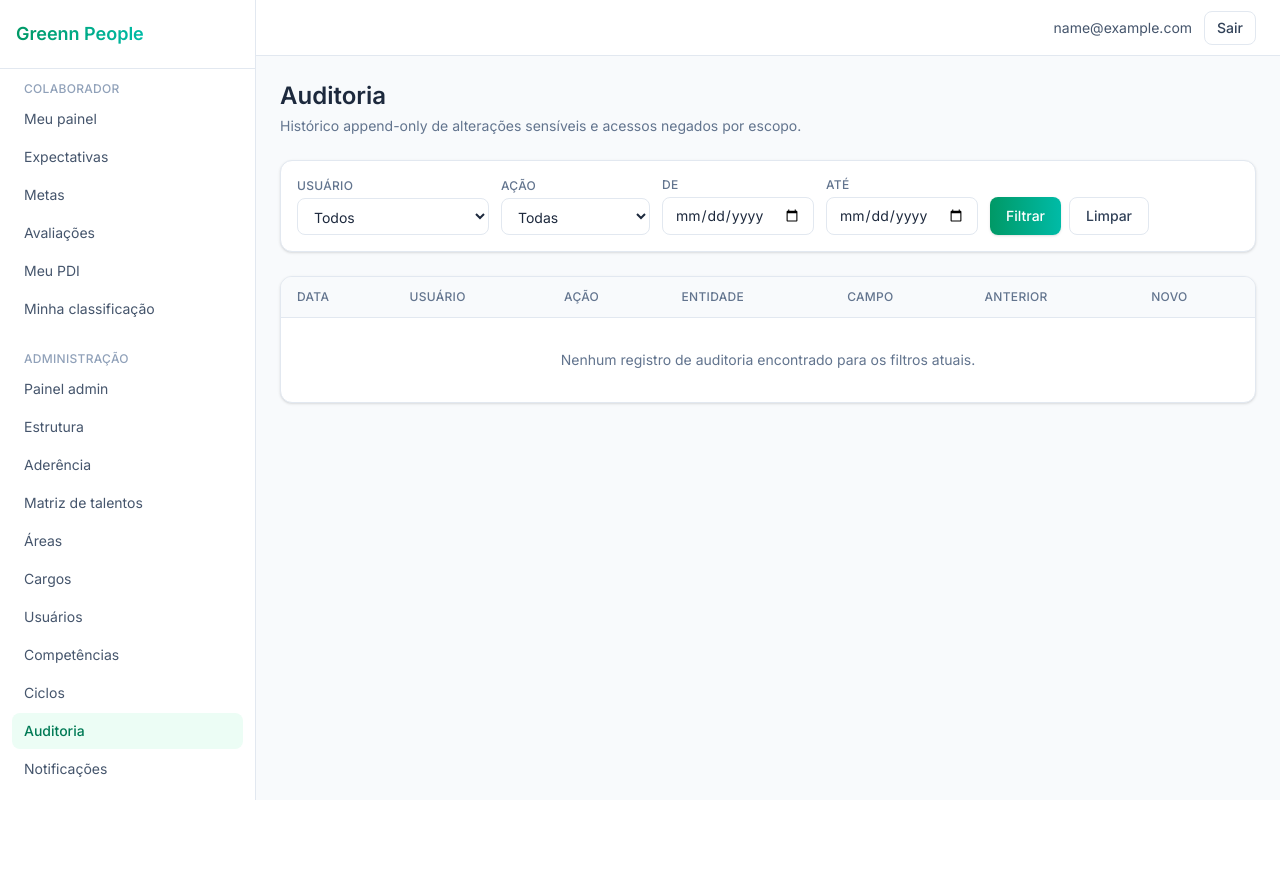
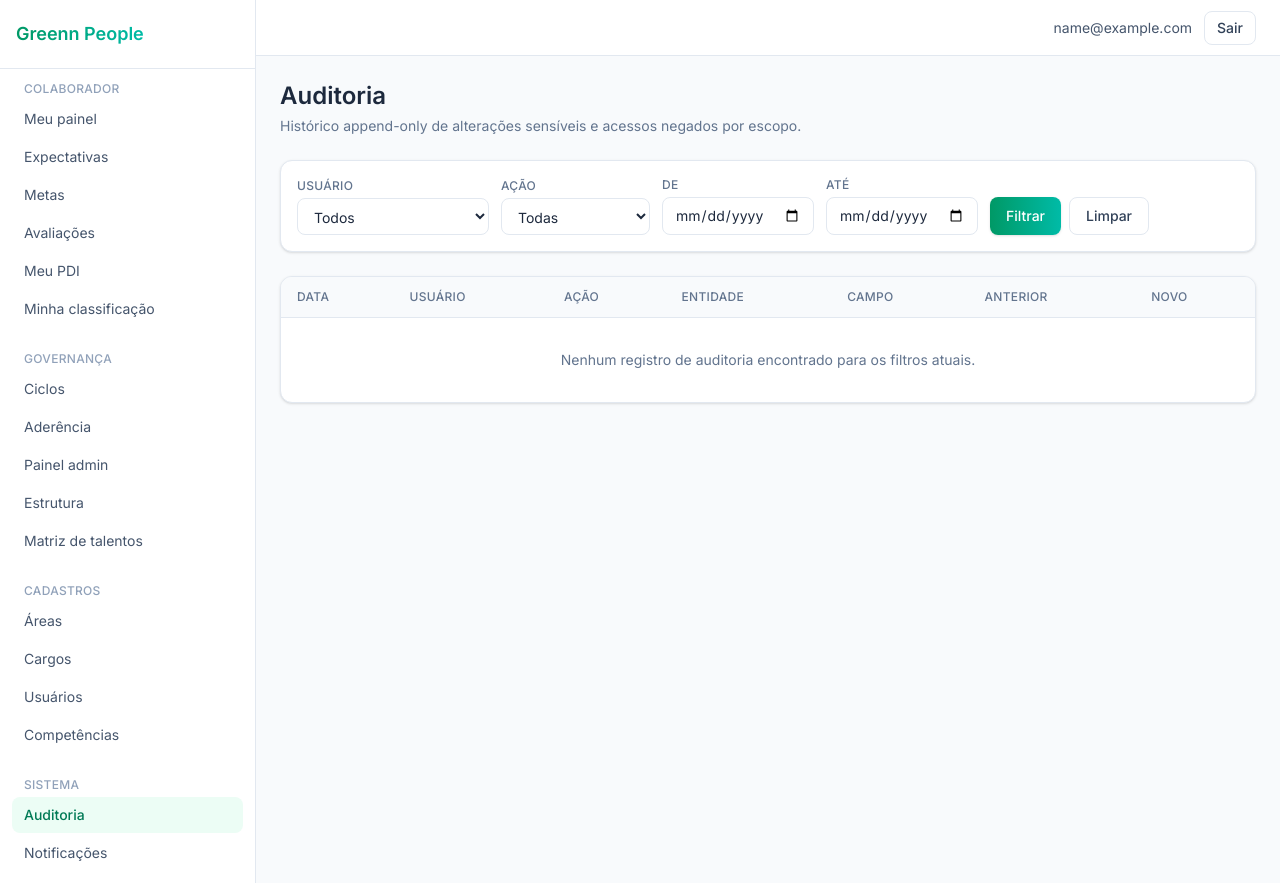
Before and after one commit to gbgconsulting/Greenn-People, a Django app: page /audit/ in a window 1280 px wide. Before the commit the page ends 800 px from the top, so only its background shows below. Run offline with Django 5.2, Linux system fonts and the light colour scheme; the visitor is signed in with stand-in values (Sample User, id 1); data comes from the database, SQL or seed files in the repository; data that the repository does not hold is empty; parts of the project's set-up code (start-up, migrations or seed data) failed here and were passed over.

Commit message:
feat - T007 : Reorganizar o bloco user_admin, em subgrupos

```diff
--- a/templates/components/nav_menu.html
+++ b/templates/components/nav_menu.html
@@ -87,8 +87,22 @@
 
 {% if user.is_admin %}
 <div>
-  <p class="mb-1 px-3 text-xs font-medium uppercase tracking-wide text-slate-400">Administração</p>
+  <p class="mb-1 px-3 text-xs font-medium uppercase tracking-wide text-slate-400">Governança</p>
   <ul class="space-y-0.5">
+    <li>
+      <a
+        href="{% url 'cycles:ciclo_list' %}"
+        class="block rounded-lg px-3 py-2 transition-colors {% if '/cycles' in path %}bg-emerald-50 font-medium text-emerald-700{% else %}text-slate-600 hover:bg-slate-50 hover:text-slate-800{% endif %}"
+      >Ciclos</a>
+    </li>
+    {% if not user.is_manager %}
+    <li>
+      <a
+        href="{% url 'dashboard:adherence' %}"
+        class="block rounded-lg px-3 py-2 transition-colors {% if '/dashboard/adherence' in path %}bg-emerald-50 font-medium text-emerald-700{% else %}text-slate-600 hover:bg-slate-50 hover:text-slate-800{% endif %}"
+      >Aderência</a>
+    </li>
+    {% endif %}
     <li>
       <a
         href="{% url 'dashboard:admin' %}"
@@ -104,17 +118,17 @@
     </li>
     <li>
       <a
-        href="{% url 'dashboard:adherence' %}"
-        class="block rounded-lg px-3 py-2 transition-colors {% if '/dashboard/adherence' in path %}bg-emerald-50 font-medium text-emerald-700{% else %}text-slate-600 hover:bg-slate-50 hover:text-slate-800{% endif %}"
-      >Aderência</a>
-    </li>
-    <li>
-      <a
         href="{% url 'talent:matrix' %}"
         class="block rounded-lg px-3 py-2 transition-colors {% if '/talent/matrix' in path or '/talent/' in path and '/talent/mine' not in path %}bg-emerald-50 font-medium text-emerald-700{% else %}text-slate-600 hover:bg-slate-50 hover:text-slate-800{% endif %}"
       >Matriz de talentos</a>
     </li>
     {% endif %}
+  </ul>
+</div>
+
+<div>
+  <p class="mb-1 px-3 text-xs font-medium uppercase tracking-wide text-slate-400">Cadastros</p>
+  <ul class="space-y-0.5">
     <li>
       <a
         href="{% url 'organization:area_list' %}"
@@ -139,12 +153,12 @@
         class="block rounded-lg px-3 py-2 transition-colors {% if '/competencies' in path %}bg-emerald-50 font-medium text-emerald-700{% else %}text-slate-600 hover:bg-slate-50 hover:text-slate-800{% endif %}"
       >Competências</a>
     </li>
-    <li>
-      <a
-        href="{% url 'cycles:ciclo_list' %}"
-        class="block rounded-lg px-3 py-2 transition-colors {% if '/cycles' in path %}bg-emerald-50 font-medium text-emerald-700{% else %}text-slate-600 hover:bg-slate-50 hover:text-slate-800{% endif %}"
-      >Ciclos</a>
-    </li>
+  </ul>
+</div>
+
+<div>
+  <p class="mb-1 px-3 text-xs font-medium uppercase tracking-wide text-slate-400">Sistema</p>
+  <ul class="space-y-0.5">
     <li>
       <a
         href="{% url 'audit:list' %}"
```
Also changed, not shown: specs/004-ux-visual-foundation/tasks.md (+1 -1 lines).
